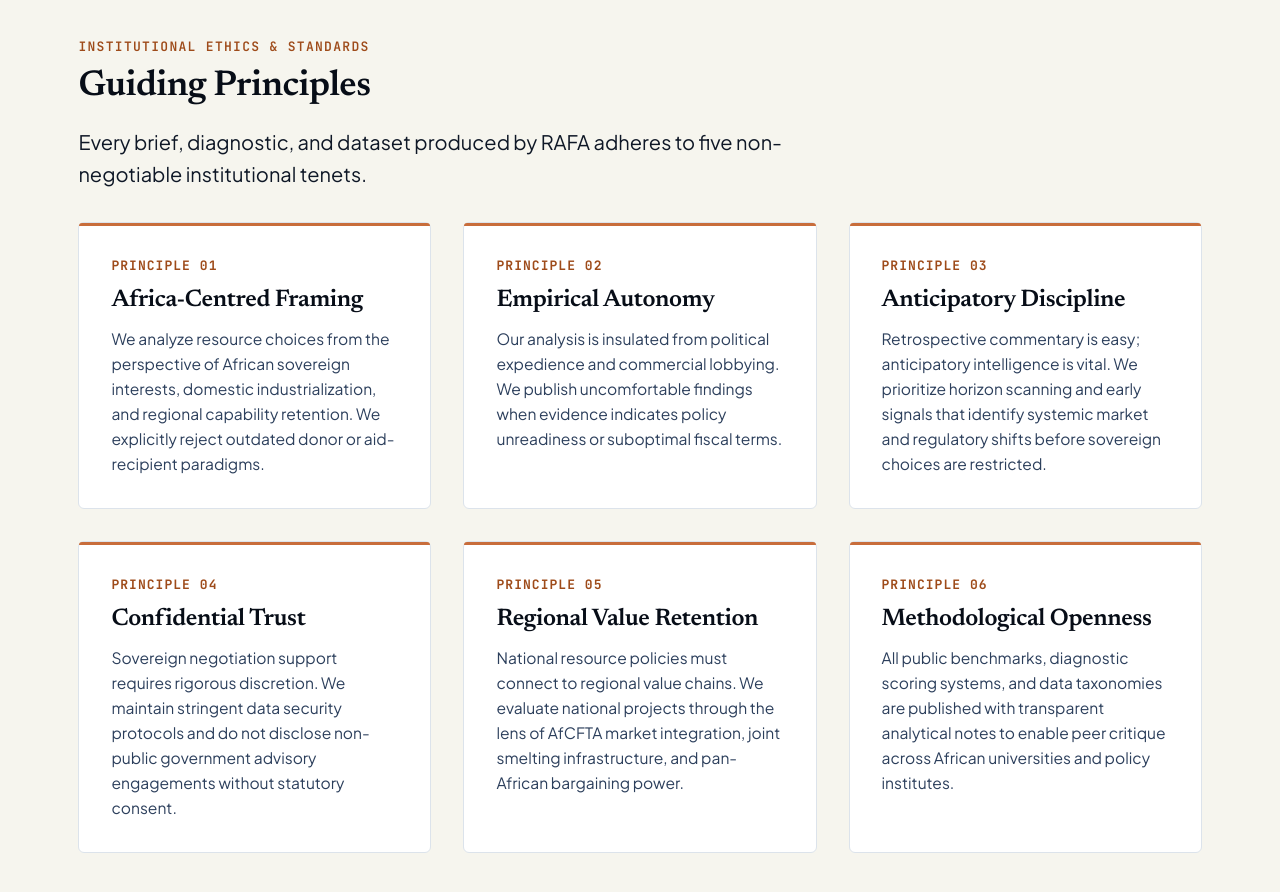
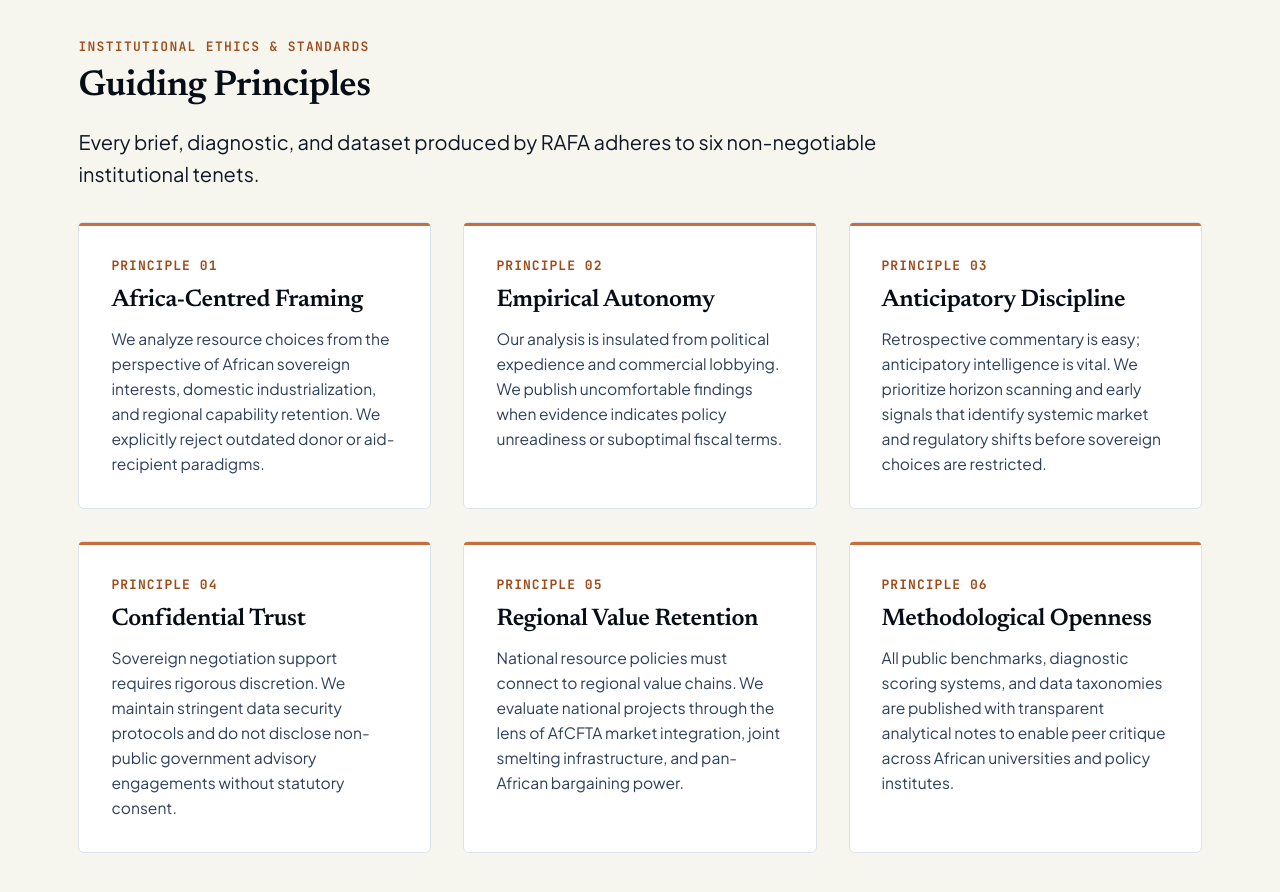
Before and after one commit to Jeromealar/Jerome-s_Project, a website: page pages/about.html in a window 1280 px wide. Shown: the part 1820-2712 px from the top of the page. Drawn offline with nearby package versions, Linux system fonts and the light colour scheme; a script that the page names is missing.

Commit message:
Fix About page guiding principles count

```diff
--- a/pages/about.html
+++ b/pages/about.html
@@ -124,7 +124,7 @@
           <span class="eyebrow">Institutional Ethics &amp; Standards</span>
           <h2 id="principles-title">Guiding Principles</h2>
           <p class="lead">
-            Every brief, diagnostic, and dataset produced by RAFA adheres to five non-negotiable institutional tenets.
+            Every brief, diagnostic, and dataset produced by RAFA adheres to six non-negotiable institutional tenets.
           </p>
         </div>
 
```
